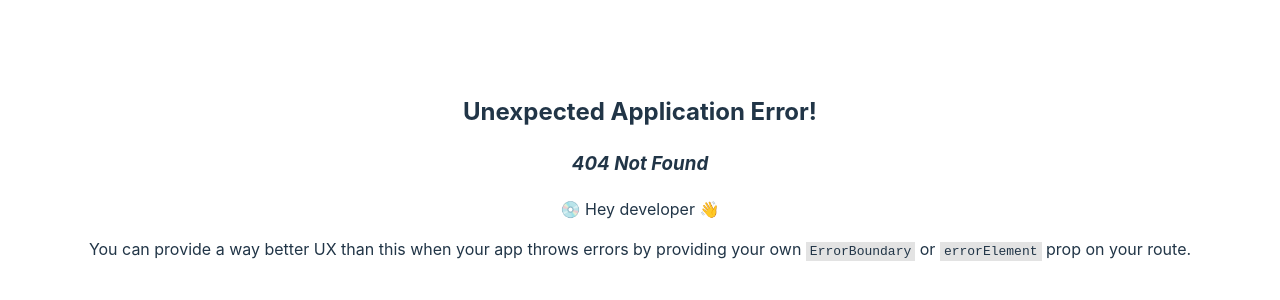
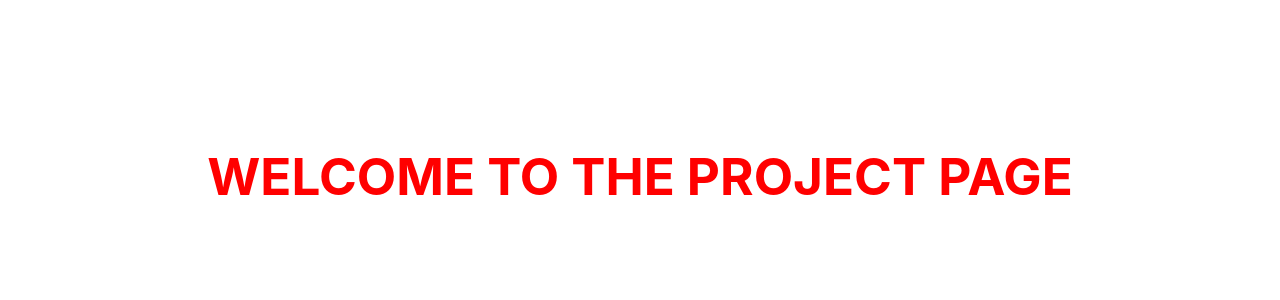
Before and after one commit to Thomas-Nigon/myPortFolio-JS, a React (Vite) app: page /project in a window 1280 px wide. Before the commit this address had no page. Shown: the part 224-524 px from the top of the page. Built offline with nearby package versions, Linux system fonts and the light colour scheme.

Commit message:
add the project page to the router

```diff
--- /dev/null
+++ b/src/Pages/Project/Project.jsx
@@ -0,0 +1,11 @@
+import "./project.scss";
+
+function Project() {
+  return (
+    <>
+      <h1 className="project__title">WELCOME TO THE PROJECT PAGE</h1>
+    </>
+  );
+}
+
+export default Project;
--- /dev/null
+++ b/src/Pages/Project/project.scss
@@ -0,0 +1,3 @@
+.project__title {
+  color: red;
+}
--- a/src/main.jsx
+++ b/src/main.jsx
@@ -3,6 +3,7 @@ import { createBrowserRouter, RouterProvider } from "react-router-dom";
 import ReactDOM from "react-dom/client";
 import App from "./App.jsx";
 import Home from "./Pages/Home/Home.jsx";
+import Project from "./Pages/Project/Project.jsx";
 import "./index.css";
 
 const router = createBrowserRouter([
@@ -12,6 +13,10 @@ const router = createBrowserRouter([
       {
         path: "/",
         element: <Home />,
+      },
+      {
+        path: "/project",
+        element: <Project />,
       },
     ],
   },
```
Also changed, not shown: src/Pages/Projects/Projects.jsx (deleted), src/Pages/Projects/projects.scss (deleted), 1 other file (tests, documents, lock files or other folders).
